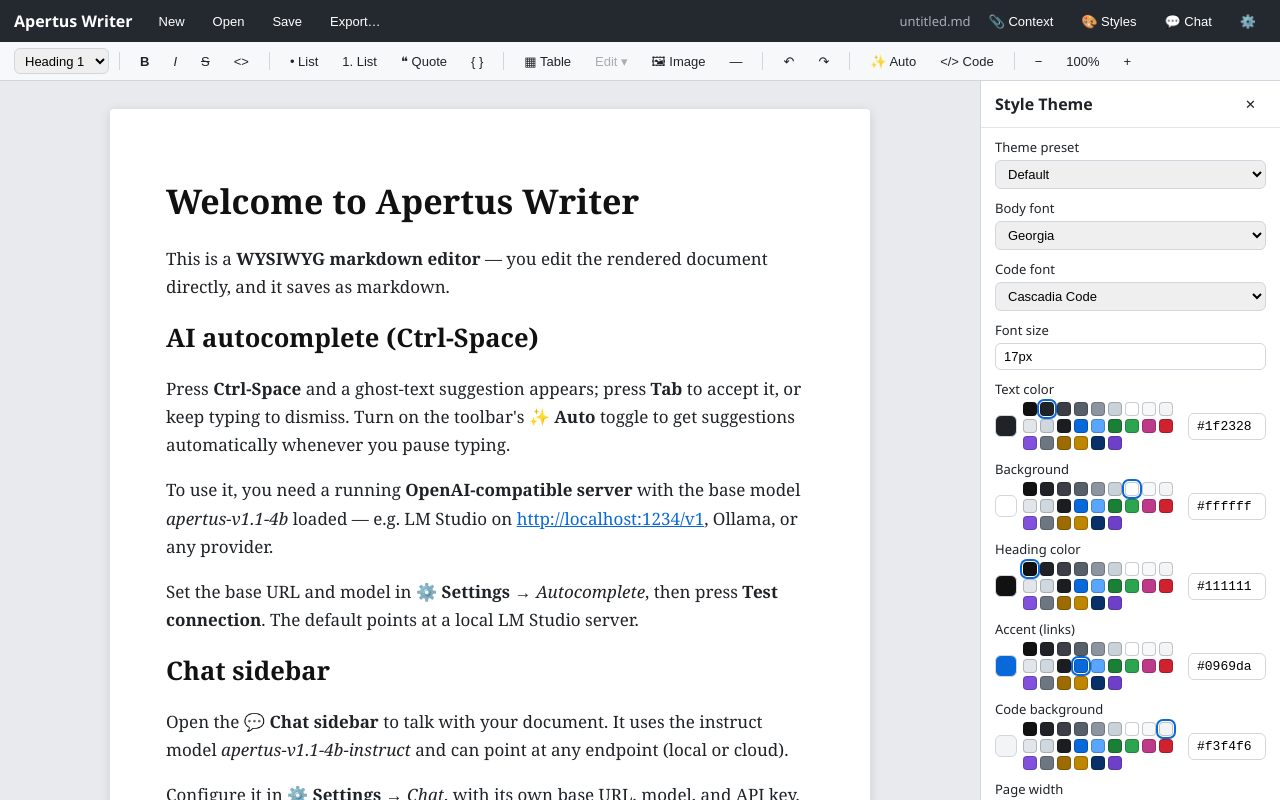
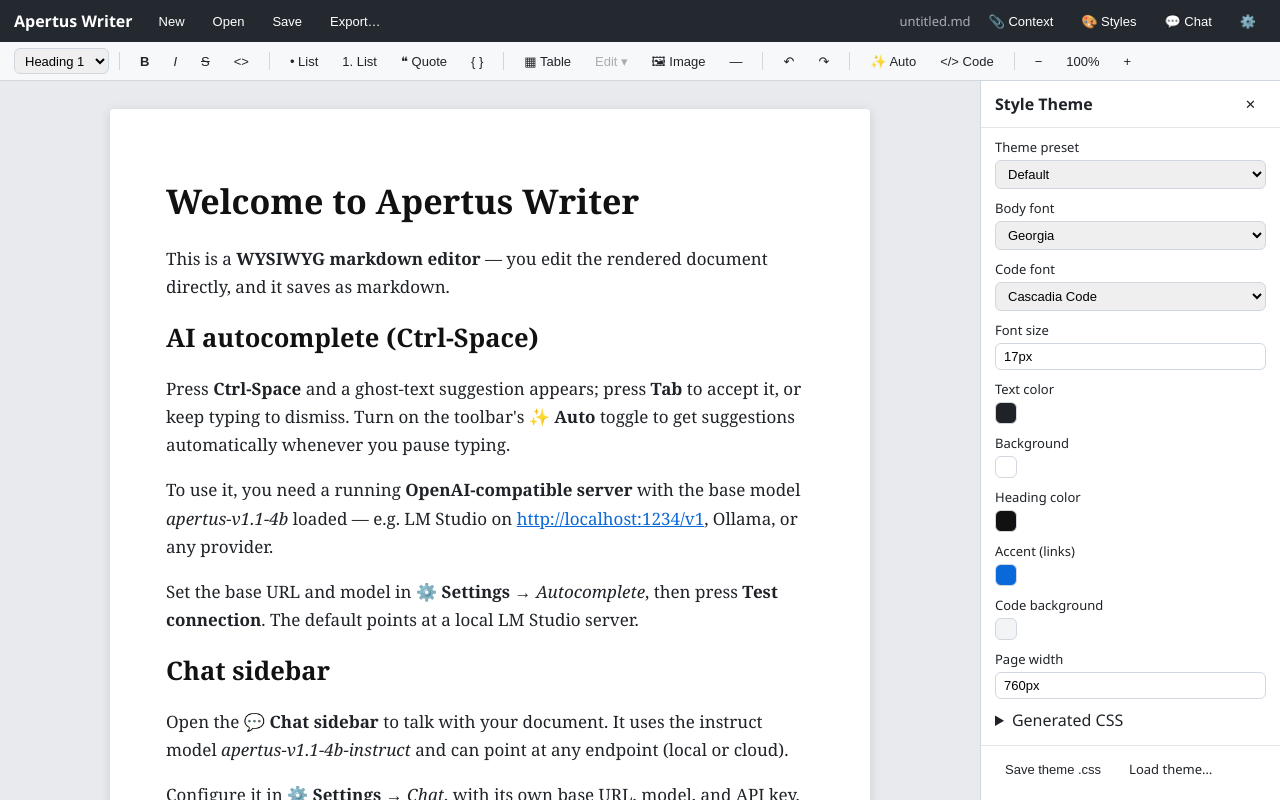
Before and after one commit to ColbyBrown/apertus-writer, a React (Vite) app: page / in a window 1280 px wide. Both pictures are taken after a click on the button "🎨 Styles". Built offline with nearby package versions, Linux system fonts and the light colour scheme.

Commit message:
Replace color picker with react-colorful popover (fixes #1)

```diff
--- a/package.json
+++ b/package.json
@@ -25,7 +25,9 @@
       "package.json"
     ],
     "win": {
-      "target": ["nsis"]
+      "target": [
+        "nsis"
+      ]
     },
     "nsis": {
       "oneClick": false,
@@ -50,6 +52,7 @@
     "marked": "^15.0.0",
     "pdfjs-dist": "^4.10.38",
     "react": "^18.3.1",
+    "react-colorful": "^5.8.0",
     "react-dom": "^18.3.1",
     "turndown": "^7.2.0"
   },
--- a/src/app.css
+++ b/src/app.css
@@ -136,20 +136,20 @@
   padding: 5px 8px; border: 1px solid #d0d7de; border-radius: 6px; font-size: 13px;
 }
 .style-panel .panel-header { margin: 0 -14px; }
-.style-panel .color-field { display: flex; align-items: center; gap: 6px; }
+.style-panel .color-field { display: flex; align-items: center; gap: 6px; position: relative; }
 .style-panel .color-swatch {
   width: 22px; height: 22px; border-radius: 6px; border: 1px solid #d0d7de;
-  padding: 0; cursor: default; flex-shrink: 0;
+  padding: 0; cursor: pointer; flex-shrink: 0;
 }
-.style-panel .color-presets {
-  display: flex; flex-wrap: wrap; gap: 3px; flex: 1; max-width: 180px;
+.style-panel .color-popover-backdrop { position: fixed; inset: 0; z-index: 40; }
+.style-panel .color-popover {
+  position: fixed; z-index: 41; background: #fff; border: 1px solid #d0d7de;
+  border-radius: 8px; padding: 8px; box-shadow: 0 4px 12px rgba(0,0,0,.12);
+  display: flex; flex-direction: column; gap: 6px;
 }
-.style-panel .color-dot {
-  width: 14px; height: 14px; border-radius: 4px; border: 1px solid rgba(0,0,0,.2);
-  padding: 0; cursor: pointer;
-}
-.style-panel .color-dot.active { outline: 2px solid #0969da; outline-offset: 1px; }
-.style-panel .color-hex { width: 78px; font-family: ui-monospace, monospace; }
+.style-panel .color-popover .react-colorful { width: 180px; height: 150px; }
+.style-panel .color-popover .react-colorful__saturation { border-radius: 4px; }
+.style-panel .color-popover input { width: 100%; box-sizing: border-box; }
 .css-preview { font-size: 11px; background: #f6f8fa; padding: 8px; border-radius: 6px; overflow-x: auto; }
 .style-actions { padding: 10px 14px; display: flex; gap: 8px; border-top: 1px solid #e2e5e9; }
 
--- a/src/components/StylePanel.tsx
+++ b/src/components/StylePanel.tsx
@@ -1,4 +1,5 @@
-import { useEffect, useState } from 'react'
+import { useEffect, useRef, useState } from 'react'
+import { HexColorPicker, HexColorInput } from 'react-colorful'
 
 // CSS theme model: a set of editable custom properties
 export interface ThemeVars {
@@ -83,59 +84,41 @@
 
 const CUSTOM = '__custom__'
 
-// Curated palette for the inline color picker — a spread of neutrals and
-// accents that covers the common text/heading/accent/background choices
-// without dragging in a full color-wheel widget (or the native picker,
-// whose controlled-value reopen bug is what this replaces).
-const PRESET_COLORS = [
-  '#111111', '#1f2328', '#3b3f45', '#57606a', '#8c959f', '#c9d1d9',
-  '#ffffff', '#f6f8fa', '#f3f4f6', '#e2e5e9', '#d0d7de', '#1b1d21',
-  '#0969da', '#58a6ff', '#1a7f37', '#2da44e', '#bf3989', '#cf222e',
-  '#8250df', '#6e7781', '#9e6a03', '#bf8700', '#0a3069', '#6e40c9',
-]
-
-// Validates a 3- or 6-digit hex string; returns a normalized #rrggbb or null.
-function normalizeHex(input: string): string | null {
-  const m = input.trim().replace(/^#/, '').toLowerCase()
-  if (/^[0-9a-f]{6}$/.test(m)) return `#${m}`
-  if (/^[0-9a-f]{3}$/.test(m)) return `#${m[0]}${m[0]}${m[1]}${m[1]}${m[2]}${m[2]}`
-  return null
-}
-
+// Color field: a swatch button that opens a react-colorful popover
+// (saturation square + hue slider + hex input). The popover is a plain
+// <div> overlay — clicking the fixed backdrop closes it — so it can't
+// trigger the controlled <input type=color> reopen bug that native
+// pickers had here. `onChange` fires on every drag for live preview.
 function ColorField({ value, onChange }: { value: string; onChange: (v: string) => void }) {
-  const [draft, setDraft] = useState(value)
-  useEffect(() => setDraft(value), [value])
+  const [open, setOpen] = useState(false)
+  const btnRef = useRef<HTMLButtonElement>(null)
+  const [pos, setPos] = useState({ top: 0, left: 0 })
+  const place = () => {
+    const r = btnRef.current!.getBoundingClientRect()
+    setPos({
+      top: Math.min(r.bottom + 4, window.innerHeight - 260),
+      left: Math.min(r.left, window.innerWidth - 220),
+    })
+  }
   return (
     <div className="color-field">
       <button
+        ref={btnRef}
         type="button"
         className="color-swatch"
         style={{ background: value }}
         title={value}
+        onClick={() => { place(); setOpen(true) }}
       />
-      <div className="color-presets">
-        {PRESET_COLORS.map((c) => (
-          <button
-            key={c}
-            type="button"
-            className={'color-dot' + (c.toLowerCase() === value.toLowerCase() ? ' active' : '')}
-            style={{ background: c }}
-            onClick={() => onChange(c)}
-            title={c}
-          />
-        ))}
-      </div>
-      <input
-        className="color-hex"
-        value={draft}
-        onChange={(e) => {
-          const raw = e.target.value
-          setDraft(raw)
-          const norm = normalizeHex(raw)
-          if (norm) onChange(norm)
-        }}
-        onBlur={() => setDraft(value)}
-      />
+      {open && (
+        <>
+          <div className="color-popover-backdrop" onClick={() => setOpen(false)} />
+          <div className="color-popover" style={pos}>
+            <HexColorPicker color={value} onChange={onChange} />
+            <HexColorInput color={value} onChange={onChange} prefixed />
+          </div>
+        </>
+      )}
     </div>
   )
 }
```
Also changed, not shown: 1 other file (tests, documents, lock files or other folders).
